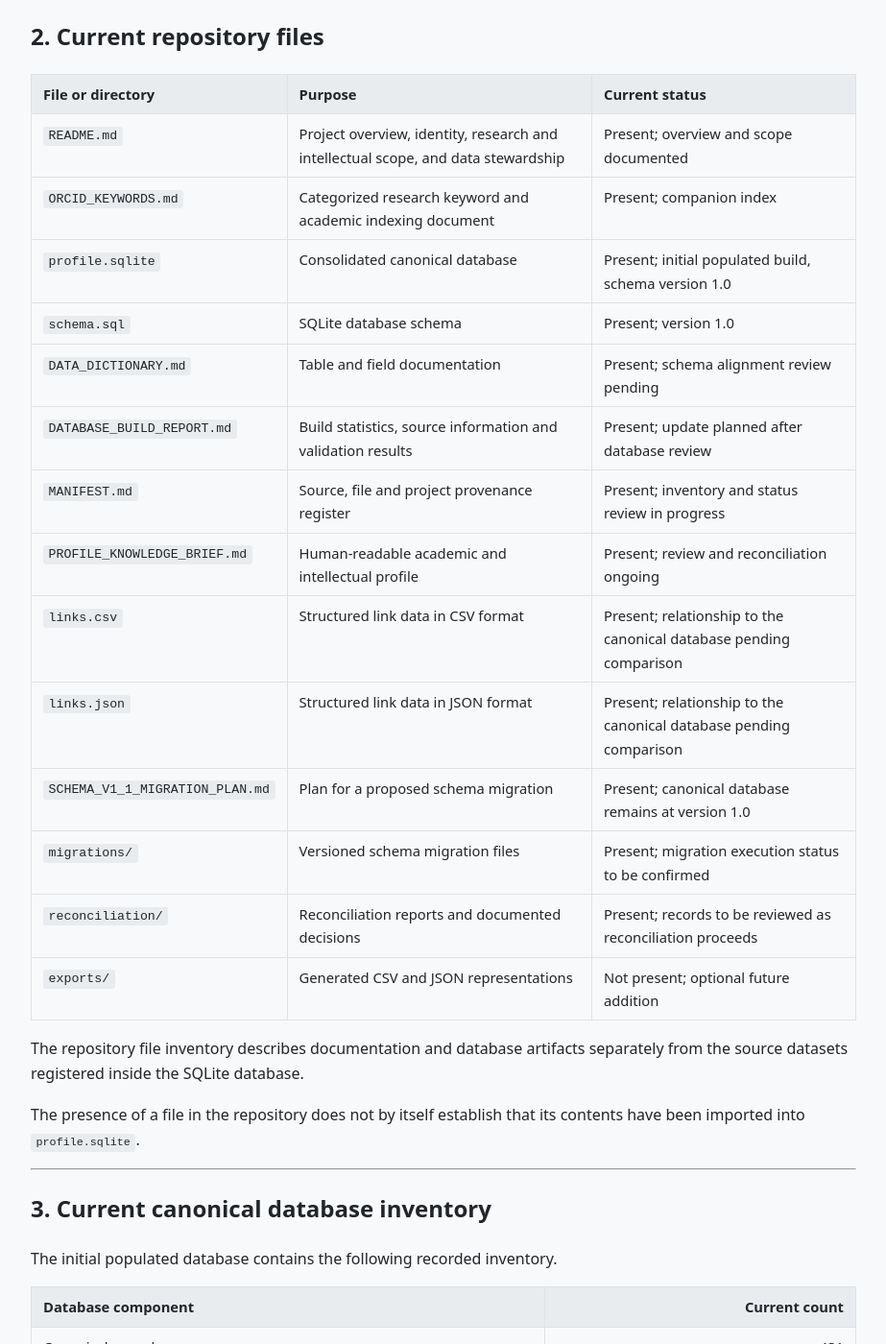
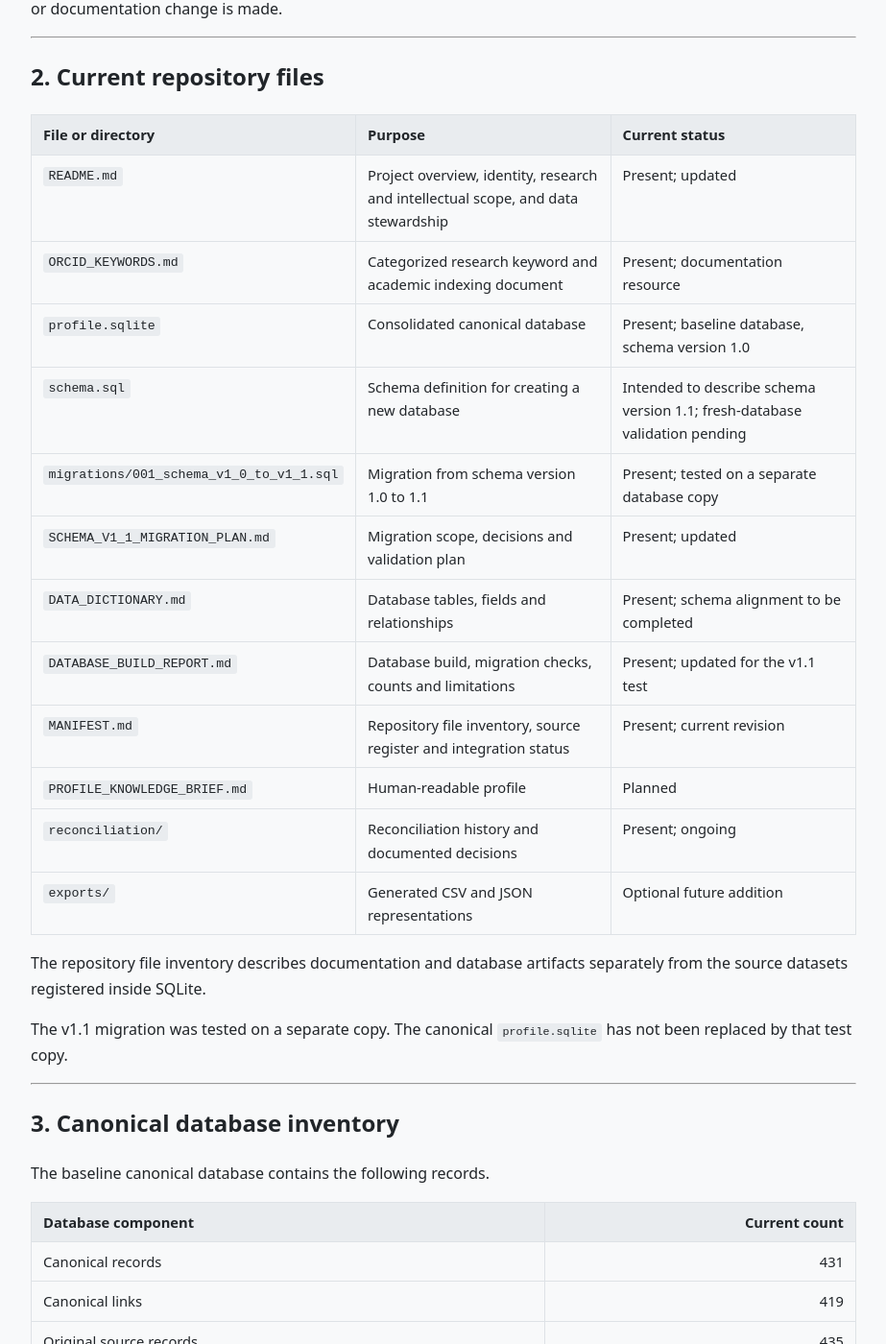
Before and after one commit to pravinkumar-ghodake/pravinkumar-ghodake-academic-archive, a Jekyll site: the page built from 02-ai-knowledge-base/MANIFEST.md, in a window 1280 px wide and 1400 px high, scrolled down 885 px. Shown: the whole window at 96% size, without its empty margins (178-1101 px from the left). Built offline with Jekyll 4.4.1, drawn with Linux system fonts in a browser that asks for light colours; our own code applies the rules of GitHub Pages for plain Markdown files; some of the changed text lies outside the part shown.

Commit message:
Update MANIFEST.md

```diff
--- a/02-ai-knowledge-base/MANIFEST.md
+++ b/02-ai-knowledge-base/MANIFEST.md
@@ -6,7 +6,9 @@
 
 **Database format:** SQLite
 
-**Current schema:** Version 1.0
+**Canonical database schema:** Version 1.0 baseline
+
+**Migration target:** Version 1.1
 
 **Manifest last updated:** 2026-11-18
 
@@ -32,30 +34,28 @@ This manifest is updated whenever a source is added, an import is completed, or
 
 | File or directory | Purpose | Current status |
 |---|---|---|
-| `README.md` | Project overview, identity, research and intellectual scope, and data stewardship | Present; overview and scope documented |
-| `ORCID_KEYWORDS.md` | Categorized research keyword and academic indexing document | Present; companion index |
-| `profile.sqlite` | Consolidated canonical database | Present; initial populated build, schema version 1.0 |
-| `schema.sql` | SQLite database schema | Present; version 1.0 |
-| `DATA_DICTIONARY.md` | Table and field documentation | Present; schema alignment review pending |
-| `DATABASE_BUILD_REPORT.md` | Build statistics, source information and validation results | Present; update planned after database review |
-| `MANIFEST.md` | Source, file and project provenance register | Present; inventory and status review in progress |
-| `PROFILE_KNOWLEDGE_BRIEF.md` | Human-readable academic and intellectual profile | Present; review and reconciliation ongoing |
-| `links.csv` | Structured link data in CSV format | Present; relationship to the canonical database pending comparison |
-| `links.json` | Structured link data in JSON format | Present; relationship to the canonical database pending comparison |
-| `SCHEMA_V1_1_MIGRATION_PLAN.md` | Plan for a proposed schema migration | Present; canonical database remains at version 1.0 |
-| `migrations/` | Versioned schema migration files | Present; migration execution status to be confirmed |
-| `reconciliation/` | Reconciliation reports and documented decisions | Present; records to be reviewed as reconciliation proceeds |
-| `exports/` | Generated CSV and JSON representations | Not present; optional future addition |
+| `README.md` | Project overview, identity, research and intellectual scope, and data stewardship | Present; updated |
+| `ORCID_KEYWORDS.md` | Categorized research keyword and academic indexing document | Present; documentation resource |
+| `profile.sqlite` | Consolidated canonical database | Present; baseline database, schema version 1.0 |
+| `schema.sql` | Schema definition for creating a new database | Intended to describe schema version 1.1; fresh-database validation pending |
+| `migrations/001_schema_v1_0_to_v1_1.sql` | Migration from schema version 1.0 to 1.1 | Present; tested on a separate database copy |
+| `SCHEMA_V1_1_MIGRATION_PLAN.md` | Migration scope, decisions and validation plan | Present; updated |
+| `DATA_DICTIONARY.md` | Database tables, fields and relationships | Present; schema alignment to be completed |
+| `DATABASE_BUILD_REPORT.md` | Database build, migration checks, counts and limitations | Present; updated for the v1.1 test |
+| `MANIFEST.md` | Repository file inventory, source register and integration status | Present; current revision |
+| `PROFILE_KNOWLEDGE_BRIEF.md` | Human-readable profile | Planned |
+| `reconciliation/` | Reconciliation history and documented decisions | Present; ongoing |
+| `exports/` | Generated CSV and JSON representations | Optional future addition |
 
-The repository file inventory describes documentation and database artifacts separately from the source datasets registered inside the SQLite database.
+The repository file inventory describes documentation and database artifacts separately from the source datasets registered inside SQLite.
 
-The presence of a file in the repository does not by itself establish that its contents have been imported into `profile.sqlite`.
+The v1.1 migration was tested on a separate copy. The canonical `profile.sqlite` has not been replaced by that test copy.
 
 ---
 
-## 3. Current canonical database inventory
+## 3. Canonical database inventory
 
-The initial populated database contains the following recorded inventory.
+The baseline canonical database contains the following records.
 
 | Database component | Current count |
 |---|---:|
@@ -73,17 +73,33 @@ The 420 original link entries from the master directory and supplemental list re
 
 Original source entries are retained through the source-record and provenance structure.
 
-These counts describe the recorded initial database build. They are not claimed to represent the final complete academic and intellectual profile.
+These counts describe the current baseline database. They are not claimed to represent the final complete academic and intellectual profile.
 
-The counts should be reconciled against `profile.sqlite` and the latest `DATABASE_BUILD_REPORT.md` after a database rebuild or additional import.
+Documentation changes to `README.md`, `ORCID_KEYWORDS.md`, `MANIFEST.md` and `DATABASE_BUILD_REPORT.md` do not independently change these database counts.
 
-Documentation changes to `README.md`, `ORCID_KEYWORDS.md` and `MANIFEST.md` do not independently change these database counts.
+### 3.1 Migration test-copy inventory
+
+A separate copy of the baseline database was migrated to schema version 1.1 for testing. Its data counts remained:
+
+| Database component | Test-copy count after migration |
+|---|---:|
+| Canonical records | 431 |
+| Canonical links | 419 |
+| Original source records | 435 |
+| Provenance relationships | 433 |
+| Research themes | 10 |
+| Registered source datasets | 4 |
+| Import batches | 4 |
+
+The migrated test copy contained 42 tables, 41 triggers and 11 views.
+
+These structural counts describe the test copy after migration. They do not mean that the canonical `profile.sqlite` has already been migrated.
 
 ---
 
 ## 4. Registered source datasets
 
-The following source datasets are currently registered in the `sources` table of `profile.sqlite`.
+The following source datasets are registered in the `sources` table of the baseline `profile.sqlite`.
 
 ### SRC-MASTER-400 — Master link directory
 
@@ -122,7 +138,7 @@ One normalized URL duplicates a target already present in the master directory.
 
 | Field | Value |
 |---|---|
-| Original filename | `PROFILE_KNOWLEDGE_BRIEF.md` |
+| Original filename | Profile knowledge brief supplied for import |
 | Source type | Other AI / vendor unattributed |
 | Acquisition date | 2026-11-16 |
 | Imported source records | 14 |
@@ -137,7 +153,7 @@ The originating AI vendor is not asserted because the available source metadata
 
 | Field | Value |
 |---|---|
-| Original filename | `BUILD_REPORT.md` |
+| Original filename | Database build report supplied for import |
 | Source type | Other AI / vendor unattributed |
 | Acquisition date | 2026-11-16 |
 | Imported source records | 1 |
@@ -158,9 +174,15 @@ It is a documentation and discovery resource, not a separately imported source d
 
 Consequently, its presence in the repository does not increase the registered source dataset count or import batch count.
 
-The document distinguishes research topics from institutional names, conference names, awards, professional roles, platforms and research-output titles. Keyword inclusion alone does not establish a formal appointment, affiliation, award, publication or specific research contribution.
+Keyword inclusion alone does not establish a formal appointment, affiliation, award, publication or specific research contribution. Such details should be represented through their relevant records and supporting references.
 
-The repository-level `links.csv` and `links.json` are listed in Section 2. Their relationship to the canonical database should be established by comparing their contents before treating them as database exports or additional imported datasets.
+### Duplicate-upload filename note
+
+Some database and documentation files were uploaded more than once during earlier analysis. The duplicate uploads led to automatic `(1)` suffixes being added to filenames. The profile owner later manually corrected the filenames.
+
+Those suffixes were upload-name artifacts. They should not be interpreted as data versions, source identifiers or evidence that the files contain different records.
+
+Earlier inventories that included `(1)` may therefore contain inaccurate filenames. Before importing or reconciling a historical artifact, check its current exact filename and inspect the file itself. Do not treat two names as distinct datasets solely because one previously had an automatic suffix.
 
 ---
 
@@ -170,29 +192,80 @@ Additional databases and exports have been supplied or referenced in previous pr
 
 They are not yet counted as imported source datasets in the current canonical database.
 
-The following historical materials remain candidates for comparison and integration.
+The following materials remain candidates for comparison and integration. The names below omit the duplicate-upload suffixes; check each artifact’s current exact filename before use.
 
 | Historical source artifact | Information available | Current status |
 |---|---|---|
 | `links.json` | Reported 400-link JSON export | Awaiting record-level comparison |
 | `links.csv` | Reported matching 400-row CSV export | Awaiting record-level comparison |
 | `pravinkumar_ghodake_knowledge.db` | Previously inspected SQLite database; six tables and 437 rows were reported | Awaiting import |
-| `pravinkumar_ghodake_ai_context_brief.md` | Earlier 27-line profile context brief | Awaiting comparison |
-| `ghodake_profile.db` | Historical Perplexity-labelled database export | Awaiting import |
-| `Ghodake Profile Database (JSON).json` | Historical Perplexity-related structured profile export | Awaiting import |
+| `pravinkumar_ghodake_ai_context_brief.md` | Earlier profile context brief | Awaiting comparison |
+| `ghodake_profile.db` | Historical profile database export | Awaiting import |
+| `Ghodake Profile Database (JSON).json` | Historical structured profile export | Awaiting import |
 | `pravinkumar_ghodake_knowledge.json` | Structured knowledge export; vendor attribution not established | Awaiting import |
 | Perplexity JSON and SQL schema export | Historical structured source export | Awaiting file-level comparison |
 | Earlier ChatGPT knowledge-base package | Previously generated database and documentation package | Awaiting comparison |
 
 Historical file descriptions are retained as provenance leads. They do not substitute for re-inspection of the original files during import.
 
-The historical files named `links.json` and `links.csv` should be distinguished from the current repository files `links.json` and `links.csv`. Their contents must be compared with the master directory and the canonical database before any additional link records are added.
+In particular, the reported 400-link JSON and CSV exports must be compared with the already imported master directory before any additional link records are added.
 
 ---
 
-## 6. Source and verification policy
+## 6. Migration and validation record
 
-The profile owner maintains the archive and states that the supplied academic, professional and profile information and source links have been manually and independently checked against their relevant references.
+The baseline database file’s SHA-256 was checked and matched:
+
+`16d00294c2ed71963399a2dafdd1e8256f0d8bfbf45580ed7b8f42ed73904cde`
+
+The v1.0-to-v1.1 migration was run on a separate test copy, not on the canonical baseline file.
+
+The SQLite command-line tool used for the checks reported version 3.54.1, 64-bit.
+
+The migrated test copy reported:
+
+- Foreign-key enforcement enabled.
+- SQLite `integrity_check` result: `ok`.
+- `foreign_key_check`: no violations returned.
+- Schema version metadata: `1.1`.
+- Database status metadata: `Schema v1.1 migration`.
+- 42 tables, 41 triggers and 11 views.
+
+A database comparison between the baseline and migrated test copy reported zero changes, zero inserts and zero deletes in each of these tables:
+
+- `records`
+- `people`
+- `links`
+- `research_themes`
+- `claims`
+- `sources`
+- `import_batches`
+- `source_records`
+- `record_provenance`
+
+The following behavior checks were run against the test copy using temporary records and rollback-capable transactions:
+
+- An invalid person subtype was rejected with `people requires record_type person`; a follow-up check showed no leftover rows.
+- Project, contributor, creative-work and project-work relationship records were created, counted and removed.
+- Conference output, submission, presentation and participation relationships were created, counted and removed.
+- Project release, release/source, content-license, code-license, keyword-assignment and reconciliation records were checked and removed.
+- An update trigger refreshed the `updated_at` timestamp.
+- Verification events with `content` and `url_availability` scopes were checked.
+- Multiple participation roles for the same test conference/person were retained.
+- A reconciliation item linked to both a canonical record and a source record was checked.
+- Final integrity, foreign-key and data-preservation checks were repeated after cleanup.
+
+The final checks showed no leftover test rows. The table comparisons again showed no changes, inserts or deletes in the listed pre-existing tables.
+
+These checks provide evidence about the tested migration, compared data and tested database behavior. They do not establish the factual correctness of every profile claim, the completeness of every source dataset, or the reliability of external websites and search indexes. The results are recorded from the outputs supplied by the profile owner; they have not been independently audited.
+
+The new `schema.sql` is intended to describe the v1.1 structure for a fresh database. A fresh-database creation check using that file remains pending.
+
+---
+
+## 7. Source and verification policy
+
+The profile owner maintains the archive and states that supplied academic, professional and profile information and source links have been manually and independently checked against their relevant references.
 
 The database maintains source attribution and verification history to support traceability.
 
@@ -202,19 +275,22 @@ The following distinctions are maintained:
 - Record verification describes the evidence review associated with a canonical record.
 - Link availability describes whether a URL is accessible.
 - Historical verification records preserve previous checks.
-- Reconciliation records document corrections and differences between source datasets.
+- Technical validation checks database structure and consistency.
+- Reconciliation records document differences, duplicates, corrections and decisions between source datasets.
 
 These are separate aspects of data stewardship.
 
-Repository documentation provides context and discovery information. It does not replace the source records or evidence associated with individual claims.
+Repository documentation provides context and discovery information. It does not replace source records or evidence associated with individual claims.
 
-Similarly, the presence of an institution, conference, award, professional role or research topic in a keyword index does not independently establish a specific relationship or activity. Such details should be represented through their relevant records and supporting references.
+The presence of an institution, conference, award, professional role or research topic in a keyword index does not independently establish a specific relationship or activity. Such details should be represented through their relevant records and supporting references.
 
 ---
 
-## 7. Single-database policy
+## 8. Single-database policy
 
 `profile.sqlite` is the sole canonical database published in this directory.
+
+The v1.1 migration test was performed on a separate copy. The test copy did not replace the canonical database.
 
 Additional source databases are incorporated into the existing canonical database through documented import and reconciliation procedures.
 
@@ -302,7 +378,7 @@ Every significant update should identify:
 
 The canonical database must remain structurally consistent with its published schema and data dictionary.
 
-Documentation changes should also be traceable. In particular, updates to the README, keyword index, manifest and build report should describe the repository's actual contents and current status.
+Documentation changes should also be traceable. Updates to the README, keyword index, manifest and build report should describe the repository’s actual contents and current status.
 
 A documentation-only update does not, by itself, constitute a database schema migration or database rebuild.
 
@@ -310,9 +386,9 @@ Previous information should remain traceable rather than being silently overwrit
 
 ---
 
-## 10. Current project status
+## 11. Current project status
 
-**Current stage:** Initial canonical database and documentation established; documentation harmonisation and historical-source reconciliation underway.
+**Current stage:** Baseline canonical database established at schema version 1.0; v1.0-to-v1.1 migration tested on a separate copy; historical-source reconciliation and structured profile expansion remain underway.
 
 ### Completed
 
@@ -322,28 +398,30 @@ Previous information should remain traceable rather than being silently overwrit
 - Import of 20 supplemental project and GitHub URLs.
 - Import of the supplied profile brief and build report.
 - Initial provenance and verification-history structure.
-- Database integrity and foreign-key validation.
-- Project overview and research and intellectual scope documented in the README.
-- Description of literature, creative work and interdisciplinary projects in the README.
-- ORCID keyword and research index added to the repository.
-- Profile knowledge brief added to the repository.
-- Initial manifest structure and source inventory established.
+- Baseline database SHA-256 confirmation.
+- Migration of a separate baseline copy to schema version 1.1.
+- SQLite integrity and foreign-key checks on the migrated test copy.
+- Comparison showing the listed pre-existing tables unchanged after migration.
+- Savepoint-based checks of selected v1.1 relationships, constraints, triggers and cleanup behavior.
+- Updated README project overview and research and intellectual scope.
+- Preparation of the ORCID keyword and research index.
+- Updated manifest structure and migration documentation.
 
 ### Remaining
 
-- Reconcile the current `links.csv` and `links.json` with `profile.sqlite` and the historical link files.
-- Update `DATABASE_BUILD_REPORT.md` against the canonical database and actual repository files.
-- Incorporate historical ChatGPT and Perplexity database records after file-level comparison.
-- Reconcile research outputs and publication versions.
-- Populate academic qualifications and professional appointments from their relevant records.
-- Complete detailed authorship and conference presentation records.
-- Structure records for independent projects and releases.
-- Review and validate the proposed schema version 1.1 migration; the canonical database remains at version 1.0 until a migration is applied.
-- Update `DATA_DICTIONARY.md` following schema decisions.
-- Rebuild and validate `profile.sqlite` after approved data or schema changes.
-- Review and maintain the existing profile knowledge brief against the canonical records.
-- Improve public-facing profile pages and discovery.
-- Review metadata, crawler access and sitemap coverage.
+- Run and document a fresh-database creation check using the current `schema.sql`.
+- Decide when to migrate the canonical `profile.sqlite`, after reviewing the test results and migration plan.
+- Inspect and compare historical ChatGPT and Perplexity database files.
+- Audit exact source filenames after the duplicate-upload suffix corrections.
+- Reconcile historical datasets at the record level.
+- Reconcile research works, publications and publication versions.
+- Populate structured education and professional appointment records.
+- Add detailed authorship and conference presentation records.
+- Structure independent scientific, literary and digital projects.
+- Update `DATA_DICTIONARY.md` to match the v1.1 schema.
+- Rebuild and validate the canonical `profile.sqlite` after approved data and schema changes.
+- Create the comprehensive profile knowledge brief.
+- Maintain public-facing profile pages, metadata, crawler policy and sitemap information.
 - Monitor search-engine discovery and indexing.
 
 ---
@@ -352,4 +430,10 @@ Previous information should remain traceable rather than being silently overwrit
 
 **Canonical database:** `profile.sqlite`
 
-**Current schema:** Version 1.0
+**Canonical database schema:** Version 1.0 baseline
+
+**Migration target:** Version 1.1
+
+**Migration validation:** Completed on a separate test copy
+
+**Fresh-database validation of `schema.sql`:** Pending
```
Also changed, not shown: other parts of 02-ai-knowledge-base/MANIFEST.md (+7 -7 lines).
